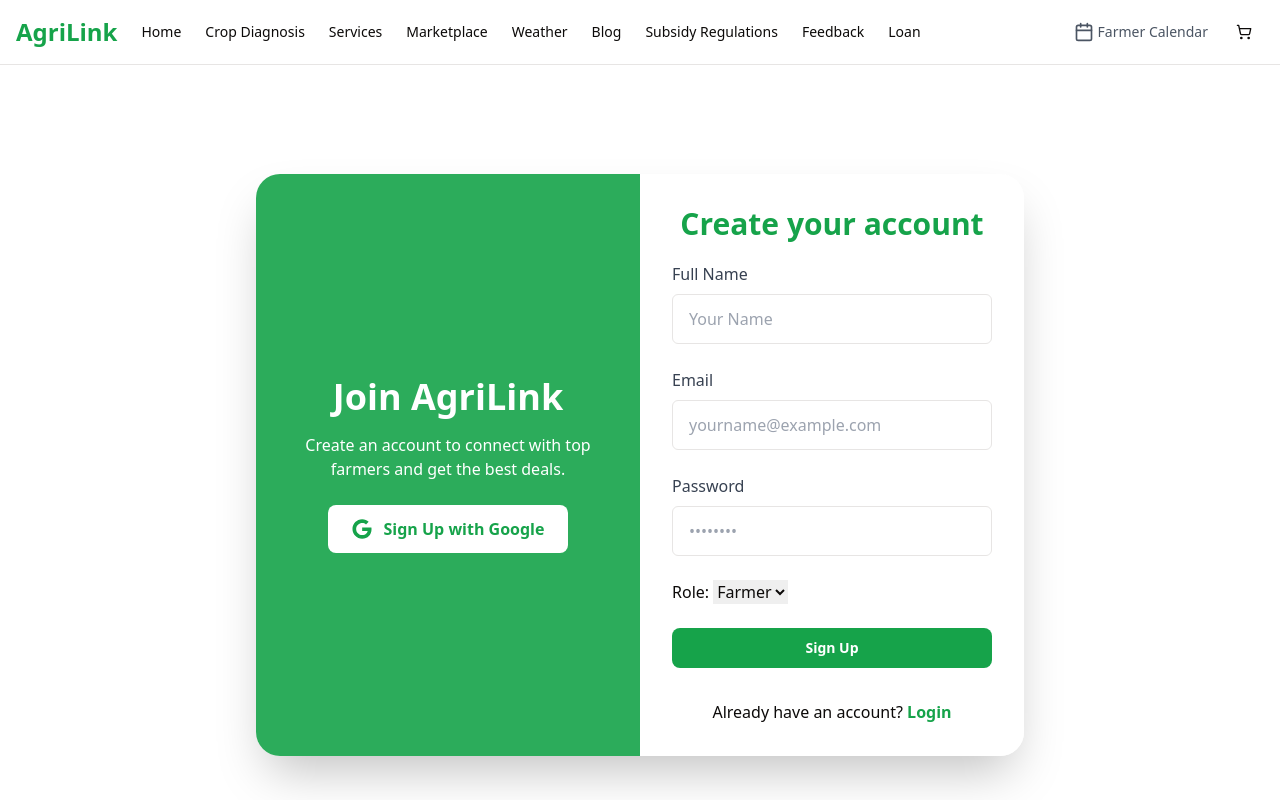
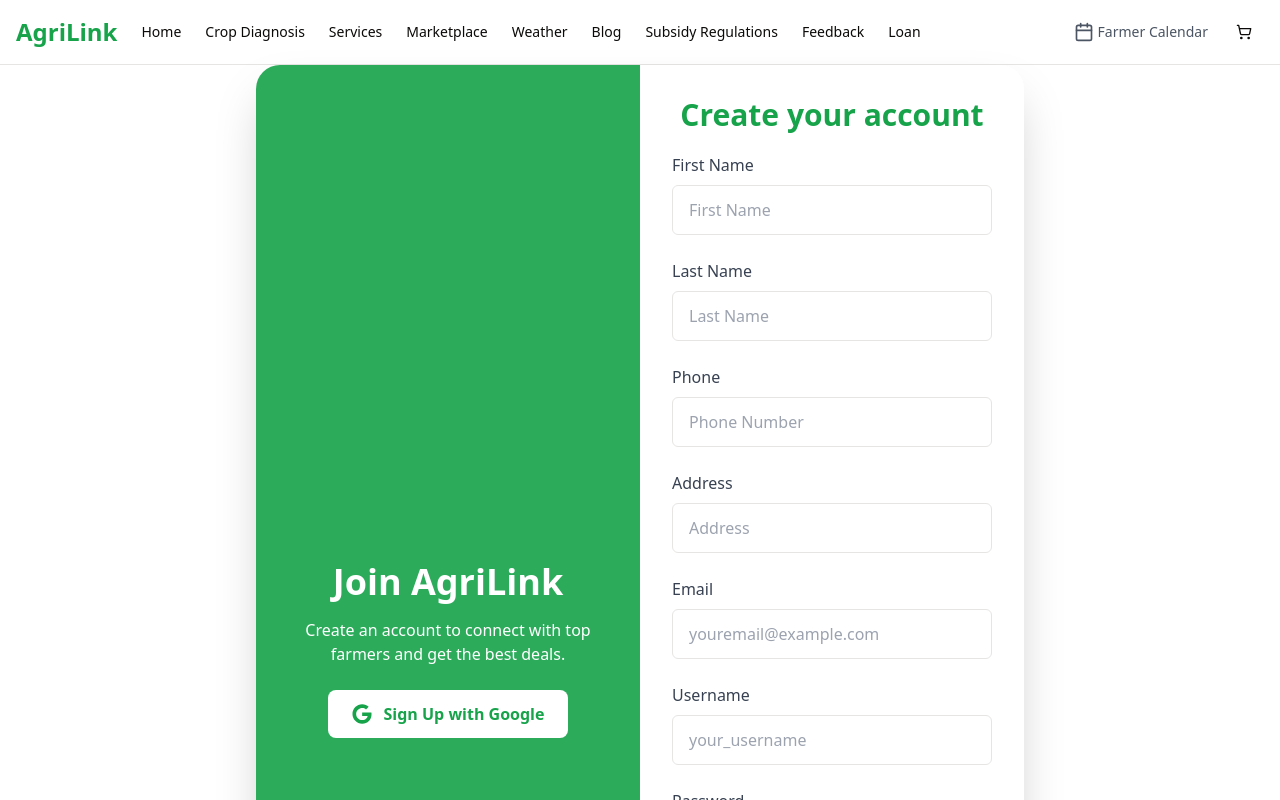
Before and after one commit to Junaid059/AgriLink-Complete-Frontend-, a React (Vite) app in the folder Frontend/: page /login in a window 1280 px wide. Both pictures are taken after a click on the button "Sign Up". Shown: the top 800 px of the page. Built offline with nearby package versions, Linux system fonts and the light colour scheme.

Commit message:
Added Fields To registration, fixed route protection bug

```diff
--- a/Frontend/package.json
+++ b/Frontend/package.json
@@ -33,6 +33,7 @@
     "dayjs": "^1.11.13",
     "embla-carousel-react": "^8.5.1",
     "framer-motion": "^11.12.0",
+    "frontend": "file:",
     "lucide-react": "^0.452.0",
     "luxon": "^3.5.0",
     "react": "^18.3.1",
--- a/Frontend/src/Auth/LoginSignup.jsx
+++ b/Frontend/src/Auth/LoginSignup.jsx
@@ -5,29 +5,74 @@
 
 const LoginSignup = () => {
   const [isLogin, setIsLogin] = useState(true);
+  const [username, setUsername] = useState('');
   const [email, setEmail] = useState('');
   const [password, setPassword] = useState('');
   const [fullName, setFullName] = useState('');
   const [role, setRole] = useState('Farmer');
+  const [firstName, setFirstName] = useState('');
+  const [lastName, setLastName] = useState('');
+  const [confirmPassword, setConfirmPassword] = useState('');
+  const [phone, setPhone] = useState('');
+  const [address, setAddress] = useState('');
+
   const navigate = useNavigate();
 
   const handleToggle = () => {
     setIsLogin(!isLogin);
-    setEmail('');
+    setUsername('');
     setPassword('');
     setFullName('');
+    setEmail('');
     setRole('Farmer');
   };
 
   const handleSubmit = async (e) => {
     e.preventDefault();
 
+    // Validation
+    if (!username || !password) {
+      alert('Please fill in all fields.');
+      return;
+    }
+    if (!isLogin) {
+      if (!firstName || !lastName || !phone || !address) {
+        alert('Please fill in all fields.');
+        return;
+      }
+      if (password !== confirmPassword) {
+        alert('Passwords do not match.');
+        return;
+      }
+      if (password.length < 6) {
+        alert('Password should be at least 6 characters.');
+        return;
+      }
+      if (phone.length < 10) {
+        alert('Invalid phone number');
+        return;
+      }
+    }
+
+    const user = {
+      username: username,
+      password: password,
+      role: role,
+      personalDetails: {
+        firstName,
+        lastName,
+        contactInfo: {
+          email: email,
+          phone,
+        },
+        address,
+      },
+    };
+
     const endpoint = isLogin
       ? 'http://localhost:3000/api/auth/login'
       : 'http://localhost:3000/api/auth/register';
-    const payload = isLogin
-      ? { email, password }
-      : { email, password, fullName, role };
+    const payload = isLogin ? { username, password } : user;
 
     try {
       const response = await fetch(endpoint, {
@@ -44,9 +89,12 @@
       if (response.ok) {
         if (isLogin) {
           // Login success
-          localStorage.setItem('role', data.role); // Assuming backend returns user role
+          // Assuming backend returns user role
+          localStorage.setItem('role', data.role);
           localStorage.setItem('accessToken', data.accessToken); // Save access token
+          localStorage.setItem('refreshToken', data.refreshToken);
           navigate(data.role === 'admin' ? '/admin-panel' : '/');
+          alert('Login successful');
         } else {
           // Signup success
           alert('Signup successful! Please login.');
@@ -61,27 +109,6 @@
       alert('Unable to connect to the server. Please try again later.');
     }
   };
-  // UseEffect for fetching protected data
-  //  useEffect(() => {
-  //   const fetchProtectedData = async () => {
-  //     try {
-  //       const response = await fetch('http://localhost:3000/api/auth/protectedRoute', {
-  //         method: 'GET',
-  //         credentials: 'include', // Ensure cookies are sent with the request
-  //       });
-  //       const data = await response.json();
-  //       if (response.ok) {
-  //         console.log("Protected data:", data);
-  //       } else {
-  //         alert(data.message || 'Unauthorized access.');
-  //       }
-  //     } catch (error) {
-  //       console.error("Error accessing protected route:", error);
-  //     }
-  //   };
-
-  //   fetchProtectedData();
-  // }, []); // Runs only once when the component mounts (can be customized as per need)
 
   return (
     <div className="min-h-screen flex items-center justify-center bg-background bg-hero-pattern bg-cover bg-center">
@@ -110,26 +137,76 @@
 
           <form className="space-y-6" onSubmit={handleSubmit}>
             {!isLogin && (
+              <>
                 <div>
-                <label className="block text-gray-700">Full Name</label>
+                  <label className="block text-gray-700">First Name</label>
                   <input
                     type="text"
-                  placeholder="Your Name"
-                  value={fullName}
-                  onChange={(e) => setFullName(e.target.value)}
+                    placeholder="First Name"
+                    value={firstName}
+                    onChange={(e) => setFirstName(e.target.value)}
                     className="w-full mt-2 px-4 py-3 border rounded-md focus:outline-none focus:ring-2 focus:ring-green-600"
                     required
                   />
                 </div>
-            )}
+
+                <div>
+                  <label className="block text-gray-700">Last Name</label>
+                  <input
+                    type="text"
+                    placeholder="Last Name"
+                    value={lastName}
+                    onChange={(e) => setLastName(e.target.value)}
+                    className="w-full mt-2 px-4 py-3 border rounded-md focus:outline-none focus:ring-2 focus:ring-green-600"
+                    required
+                  />
+                </div>
+
+                <div>
+                  <label className="block text-gray-700">Phone</label>
+                  <input
+                    type="tel"
+                    placeholder="Phone Number"
+                    value={phone}
+                    onChange={(e) => setPhone(e.target.value)}
+                    className="w-full mt-2 px-4 py-3 border rounded-md focus:outline-none focus:ring-2 focus:ring-green-600"
+                    required
+                  />
+                </div>
+
+                <div>
+                  <label className="block text-gray-700">Address</label>
+                  <input
+                    type="text"
+                    placeholder="Address"
+                    value={address}
+                    onChange={(e) => setAddress(e.target.value)}
+                    className="w-full mt-2 px-4 py-3 border rounded-md focus:outline-none focus:ring-2 focus:ring-green-600"
+                    required
+                  />
+                </div>
 
                 <div>
                   <label className="block text-gray-700">Email</label>
                   <input
                     type="email"
-                placeholder="yourname@example.com"
+                    placeholder="youremail@example.com"
                     value={email}
                     onChange={(e) => setEmail(e.target.value)}
+                    className="w-full mt-2 px-4 py-3 border rounded-md focus:outline-none focus:ring-2 focus:ring-green-600"
+                    required
+                  />
+                </div>
+              </>
+            )}
+
+            <div>
+              <label className="block text-gray-700">Username</label>
+              <input
+                type="text"
+                placeholder="your_username"
+                value={username}
+                onChange={(e) => setUsername(e.target.value)}
                 className="w-full mt-2 px-4 py-3 border rounded-md focus:outline-none focus:ring-2 focus:ring-green-600"
                 required
               />
@@ -147,7 +224,20 @@
               />
             </div>
 
-            {/* Dropdown for selecting role */}
+            {!isLogin && (
+              <div>
+                <label className="block text-gray-700">Confirm Password</label>
+                <input
+                  type="password"
+                  placeholder="••••••••"
+                  value={confirmPassword}
+                  onChange={(e) => setConfirmPassword(e.target.value)}
+                  className="w-full mt-2 px-4 py-3 border rounded-md focus:outline-none focus:ring-2 focus:ring-green-600"
+                  required
+                />
+              </div>
+            )}
+
             {!isLogin && (
               <div>
                 <label htmlFor="role">Role: </label>
@@ -156,11 +246,14 @@
                   name="role"
                   value={role}
                   onChange={(e) => setRole(e.target.value)}
+                  className="w-full mt-2 px-4 py-3 border rounded-md"
                 >
-                  <option value="farmer">Farmer</option>
-                  <option value="admin">Admin</option>
-                  <option value="user">User</option>
-                  {/* You can add more roles here if necessary */}
+                  <option value="Farmer">Farmer</option>
+                  <option value="Supplier">Supplier</option>
+                  <option value="GovernmentOfficial">
+                    Government Official
+                  </option>
+                  <option value="Admin">Admin</option>
                 </select>
               </div>
             )}
@@ -171,7 +264,6 @@
               {isLogin ? 'Login' : 'Sign Up'}
             </Button>
           </form>
-
           <div className="text-center mt-8">
             {isLogin ? "Don't have an account?" : 'Already have an account?'}{' '}
             <button
--- a/Frontend/src/main.jsx
+++ b/Frontend/src/main.jsx
@@ -65,7 +65,7 @@
     path: '/',
     element: <AppLayout />,
     children: [
-      { index: true, path: '/', element: <Navigate to="/login" /> },
+      // { index: true, path: '/', element: <Navigate to="/login" /> },
       { path: 'login', element: <LoginSignup /> },
       {
         path: '/',
```
Also changed, not shown: 1 other file (tests, documents, lock files or other folders). Lines whose indentation alone changed are shown as unchanged.
